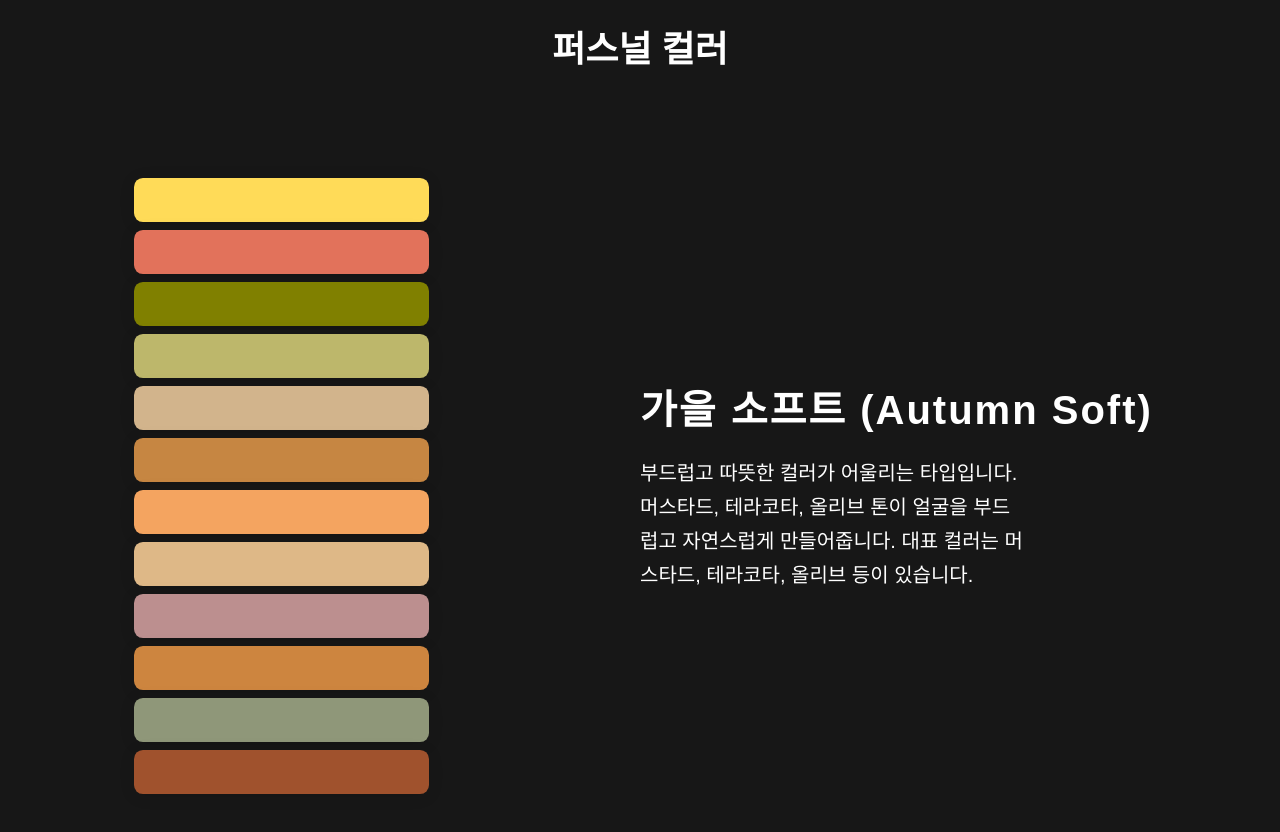
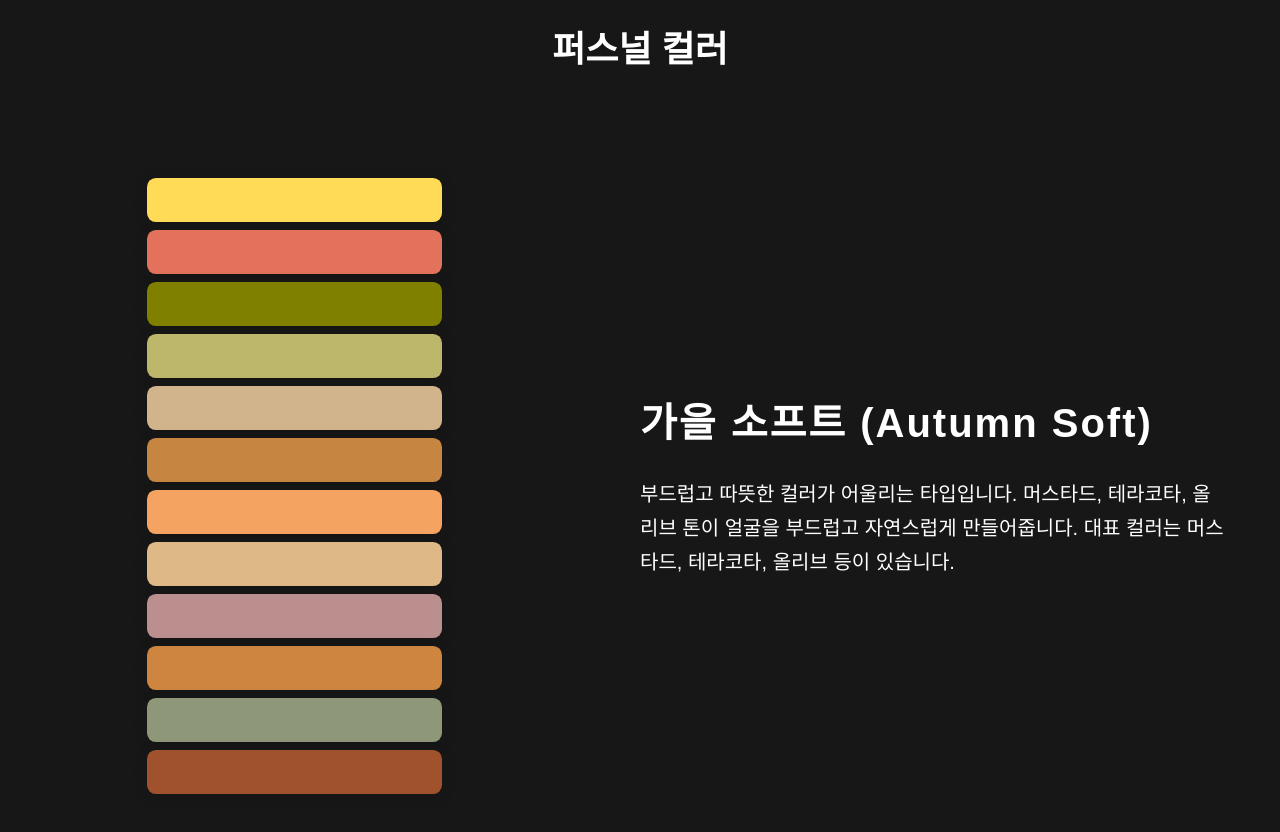
Before and after one commit to smartm1rror/smart_mirror_fe, a Next.js app: page /DataScreen/personal-color in a window 1280 px wide. Shown: the top 832 px of the page. Built offline with nearby package versions, Linux system fonts and the light colour scheme.

Commit message:
feat:today last

```diff
--- a/src/app/DataScreen/personal-color/personal-sidecar/PersonalSide.tsx
+++ b/src/app/DataScreen/personal-color/personal-sidecar/PersonalSide.tsx
@@ -48,12 +48,12 @@ const PersonalColorPanel: React.FC<PersonalColorPanelProps> = ({
         flexDirection: 'column',
         justifyContent: 'center',
         alignItems: 'flex-start',
-        padding: '8vh 6vw',
+        padding: '8vh 4vw',
       }}>
         <div style={{
           fontSize: '2.5rem',
           fontWeight: 700,
-          marginBottom: '2vh',
+          marginBottom: '3vh',
           letterSpacing: '0.05em',
         }}>
           {title}
@@ -61,7 +61,7 @@ const PersonalColorPanel: React.FC<PersonalColorPanelProps> = ({
         <div style={{
           fontSize: '1.25rem',
           lineHeight: 1.7,
-          maxWidth: '30vw',
+          maxWidth: '50vw',
         }}>
           {description}
         </div>
```
